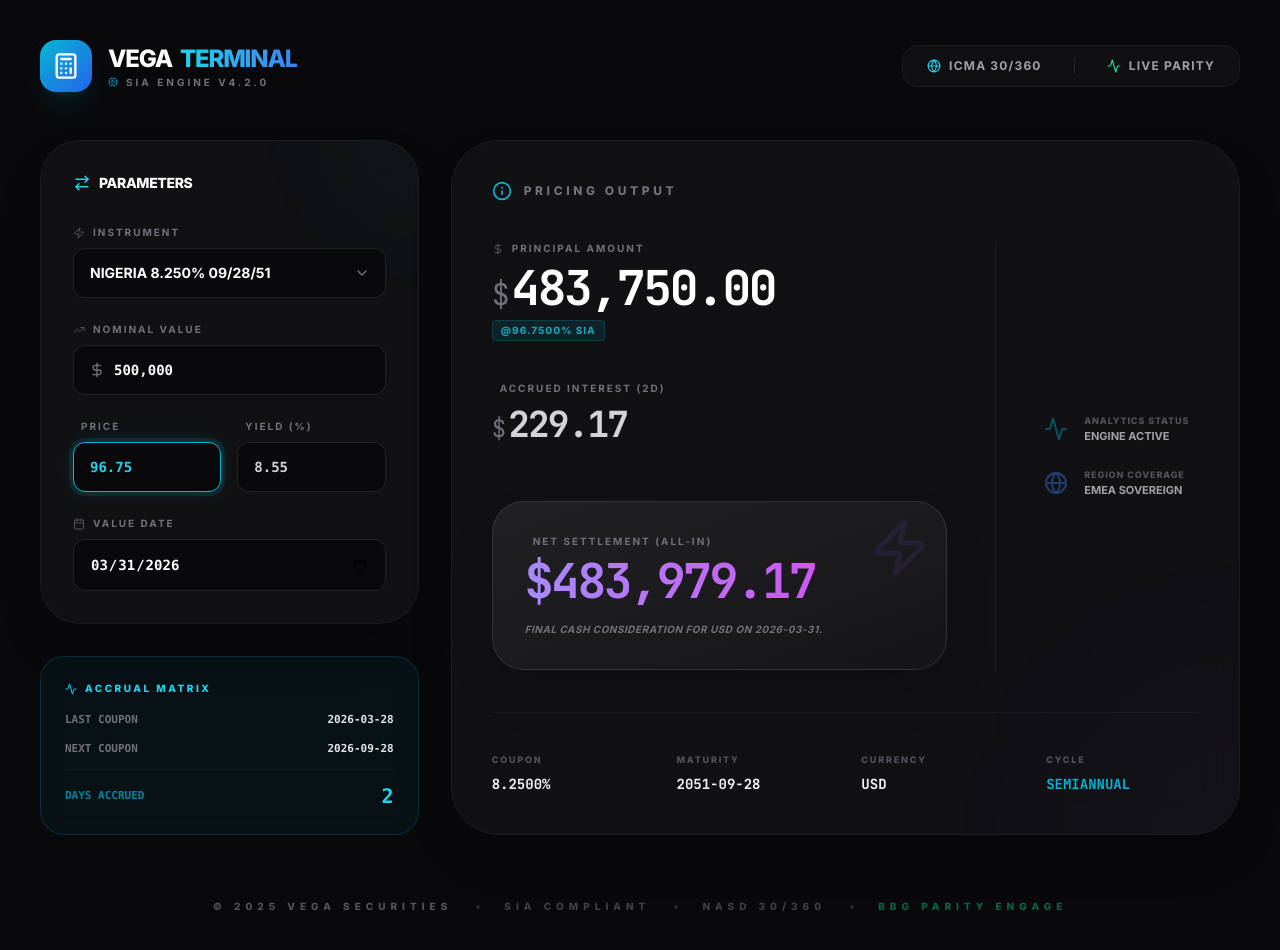
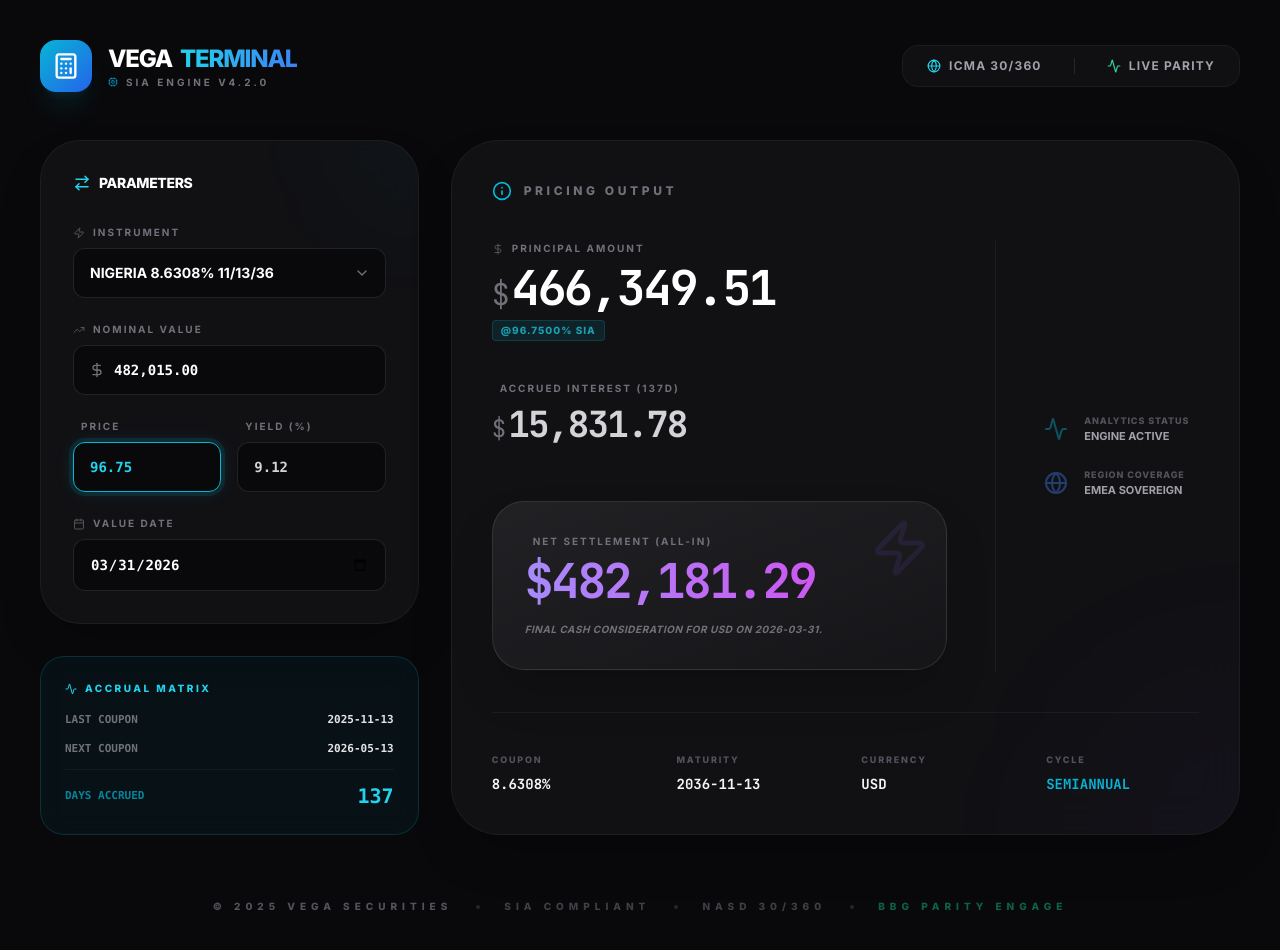
Before and after one commit to auduatiku-lab/Vegaterminal2, a React (Vite) app: page / in a window 1280 px wide. Shown: the top 950 px of the page. Built offline with nearby package versions, Linux system fonts and the light colour scheme.

Commit message:
fix(constants): Correct NG-2036 maturity and display
Updates the NG-2036 bond constant to reflect the correct maturity date and frequency. Also adjusts default values in App.tsx for this bond to align with updated constant data.

```diff
--- a/App.tsx
+++ b/App.tsx
@@ -19,11 +19,11 @@ import {
 
 const App: React.FC = () => {
   // Loading parity case: Nigeria 2046, FV $1M, Price 99.37, Date 2025-02-06
-  const [selectedBondId, setSelectedBondId] = useState<string>('NG-2051');
+  const [selectedBondId, setSelectedBondId] = useState<string>('NG-2036');
   const [settlementDate, setSettlementDate] = useState<string>("2026-03-31");
-  const [faceValueStr, setFaceValueStr] = useState<string>("500,000");
+  const [faceValueStr, setFaceValueStr] = useState<string>("482,015.00");
   const [cleanPriceStr, setCleanPriceStr] = useState<string>("96.75");
-  const [yieldStr, setYieldStr] = useState<string>("8.55");
+  const [yieldStr, setYieldStr] = useState<string>("9.12");
   const [lastSource, setLastSource] = useState<InputSource>('price');
 
   const faceValue = useMemo(() => {
@@ -81,9 +81,23 @@ const App: React.FC = () => {
   };
 
   const handleFaceValueChange = (val: string) => {
-    const sanitized = val.replace(/[^0-9]/g, '');
-    const numeric = parseInt(sanitized || "0", 10);
-    setFaceValueStr(numeric.toLocaleString());
+    // Allow digits and one decimal point
+    const sanitized = val.replace(/[^0-9.]/g, '');
+    // Handle multiple decimal points by keeping only the first one
+    const parts = sanitized.split('.');
+    const clean = parts[0] + (parts.length > 1 ? '.' + parts[1] : '');
+
+    // If it's just a number, format it nicely with commas, but preserve the decimal part
+    if (clean && !clean.endsWith('.')) {
+      const num = parseFloat(clean);
+      if (!isNaN(num)) {
+        const formattedInt = Math.floor(num).toLocaleString();
+        const decimalPart = clean.includes('.') ? '.' + clean.split('.')[1] : '';
+        setFaceValueStr(formattedInt + decimalPart);
+        return;
+      }
+    }
+    setFaceValueStr(clean);
   };
 
   const formatCurrency = (val: number) => {
--- a/constants.ts
+++ b/constants.ts
@@ -83,11 +83,10 @@ export const BONDS: Bond[] = [
   },
   {
     id: 'NG-2036',
-    name: 'NIGERIA 8.6308% 01/13/36',
+    name: 'NIGERIA 8.6308% 11/13/36',
     couponRate: 8.6308,
-    maturityDate: '2036-02-13',
-    displayMaturity: '2036-01-13',
-    frequency: 4,
+    maturityDate: '2036-11-13',
+    frequency: 2,
     currency: 'USD'
   },
   {
```
